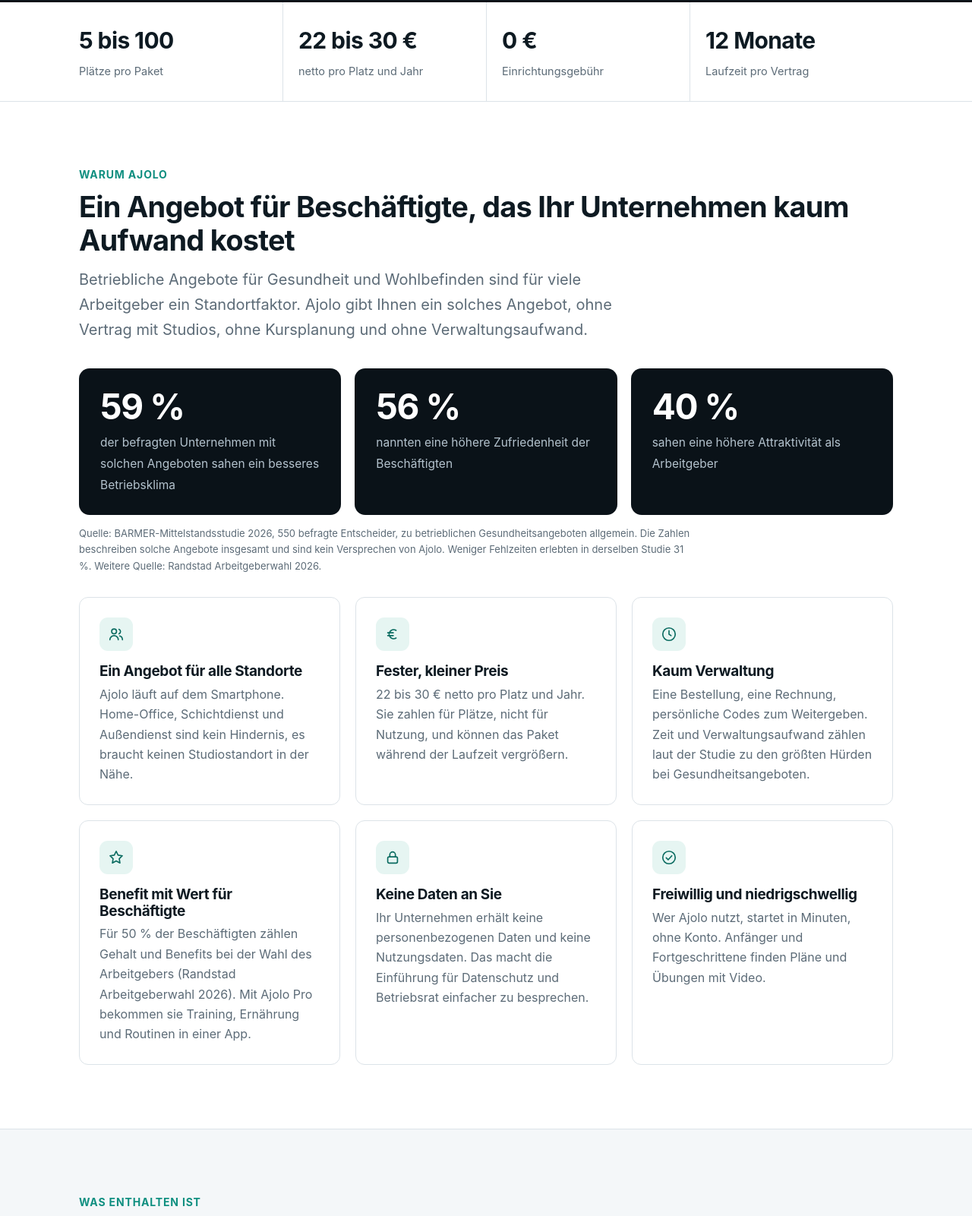
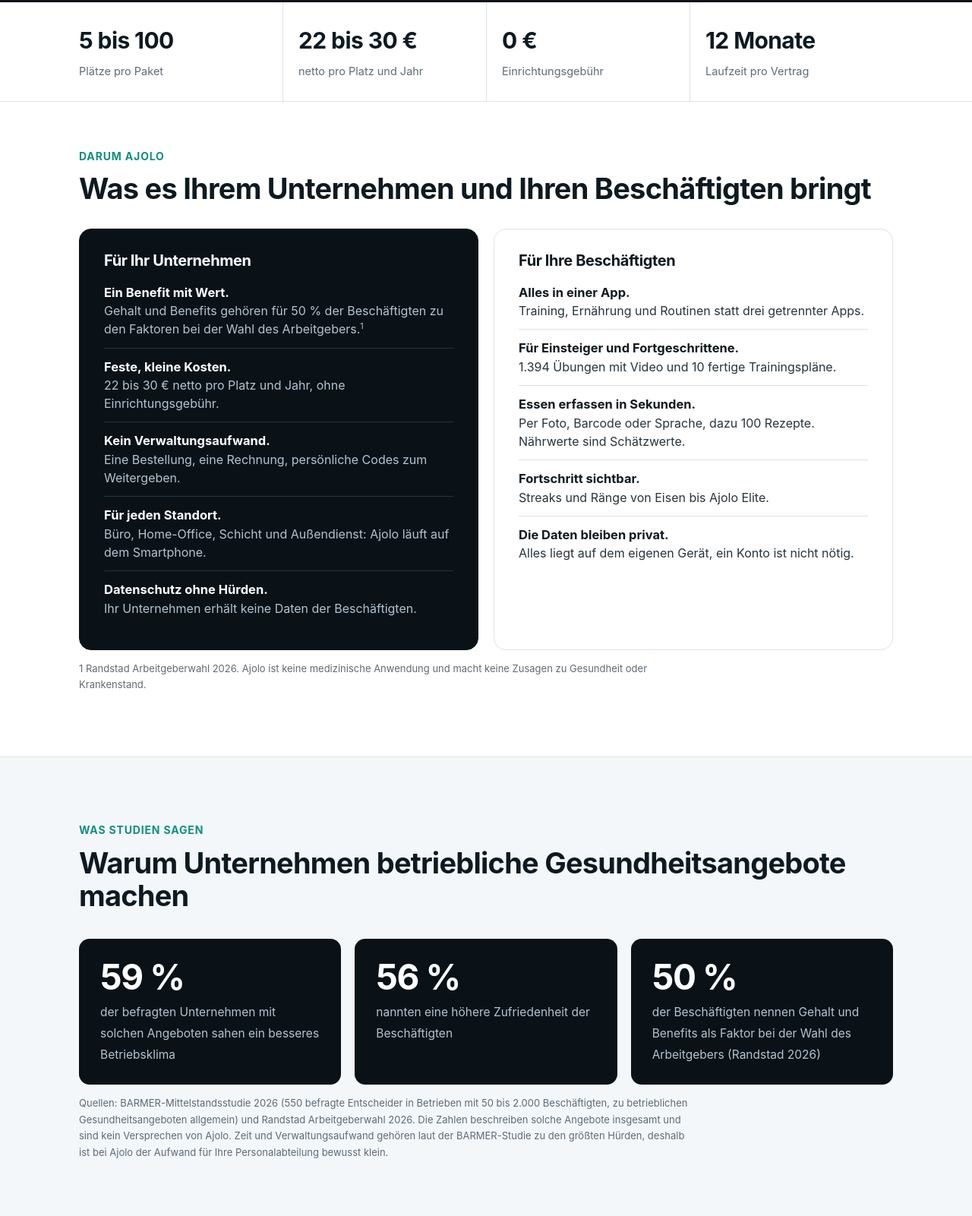
Before and after one commit to ajolo-app/ajolo-firmen, a plain HTML site: page index.html in a window 1280 px wide. Shown: the part 956-2557 px from the top of the page at 76% size. Drawn offline with Linux system fonts and the light colour scheme.

Commit message:
Fakten und Recht abgeglichen: Datenschutz, B2B, Studienquellen, Rangtexte

```diff
--- a/assets/firmen.css
+++ b/assets/firmen.css
@@ -150,3 +150,16 @@ p.src{font-size:13px;color:var(--muted);margin-top:14px;max-width:62em}
 .hero-stage2 .pricecard{left:0;bottom:50px}
 .showcase .cv{width:min(290px,100%)}
 @media(max-width:860px){.hero-stage2 .pricecard{left:2%}}
+.why{padding-top:60px}
+.why-grid{display:grid;grid-template-columns:1fr 1fr;gap:20px;margin-top:30px}
+.why-col{background:#fff;border:1px solid var(--line);border-radius:16px;padding:30px 32px}
+.why-col:first-child{background:var(--dark);border-color:var(--dark);color:#B4C3CE}
+.why-col:first-child h3{color:#fff}.why-col:first-child b{color:#fff}
+.why-col h3{font-size:20px;margin-bottom:14px}
+.why-col ul{list-style:none}.why-col li{padding:12px 0;border-top:1px solid var(--line);font-size:16px;line-height:1.5}
+.why-col:first-child li{border-top-color:#25343F}
+.why-col li:first-child{border-top:0;padding-top:4px}
+.why-col b{color:var(--ink);display:block;font-size:16.5px}
+.why-col sup{font-size:11px}
+@media(max-width:860px){.why-grid{grid-template-columns:1fr}}
+.hero h1{font-size:clamp(32px,4.4vw,50px)}
--- a/index.html
+++ b/index.html
@@ -13,24 +13,33 @@
 </head><body><a class="skip" href="#main">Zum Inhalt</a><header><div class="wrap nav"><a class="brand" href="/"><img src="/assets/ajolo_icon_256.png" width="32" height="32" alt="">Ajolo<span>für Unternehmen</span></a>
 <nav class="links" aria-label="Hauptmenü"><a href="/#ablauf">Ablauf</a><a href="/#preise">Preise</a><a href="/#datenschutz">Datenschutz</a><a href="/#faq">Fragen</a><a href="https://ajolo.de/">Zur App</a></nav><a class="btn" href="mailto:app@ajolo.de?subject=Anfrage%20Ajolo%20f%C3%BCr%20Unternehmen&body=Guten%20Tag%2C%0A%0Awir%20interessieren%20uns%20f%C3%BCr%20Ajolo%20Pro%20f%C3%BCr%20unser%20Team.%0A%0AFirma%3A%0AAnsprechperson%3A%0AGew%C3%BCnschte%20Pl%C3%A4tze%3A%0ATelefon%20%28optional%29%3A%0A%0AViele%20Gr%C3%BC%C3%9Fe">Angebot anfordern</a></div></header><main id="main"><section class="hero"><div class="wrap hero-grid"><div>
 <p class="eyebrow">Ajolo für Unternehmen</p>
-<h1>Ajolo Pro für Ihr Team</h1>
-<p class="lead">Training, Ernährung und Routinen auf dem eigenen Smartphone Ihrer Beschäftigten. Sie kaufen Plätze zum festen Jahrespreis, Ihre Beschäftigten lösen persönliche Codes in der App ein.</p>
+<h1>Ein Benefit für Fitness, Ernährung und Routinen. Ab 1,83 € pro Person und Monat.</h1>
+<p class="lead">Ihre Beschäftigten bekommen Ajolo Pro auf ihr eigenes Smartphone. Sie zahlen einen festen Jahrespreis pro Platz und haben keinen Verwaltungsaufwand.</p>
 <div class="cta-row"><a class="btn" href="mailto:app@ajolo.de?subject=Anfrage%20Ajolo%20f%C3%BCr%20Unternehmen&body=Guten%20Tag%2C%0A%0Awir%20interessieren%20uns%20f%C3%BCr%20Ajolo%20Pro%20f%C3%BCr%20unser%20Team.%0A%0AFirma%3A%0AAnsprechperson%3A%0AGew%C3%BCnschte%20Pl%C3%A4tze%3A%0ATelefon%20%28optional%29%3A%0A%0AViele%20Gr%C3%BC%C3%9Fe">Angebot anfordern</a><a class="btn sec" href="#preise">Preise ansehen</a></div>
 <ul class="checks"><li><svg viewBox="0 0 24 24"><path d="M5 12l5 5L19 7"/></svg>Keine Einrichtungsgebühr</li><li><svg viewBox="0 0 24 24"><path d="M5 12l5 5L19 7"/></svg>Persönliche Codes</li><li><svg viewBox="0 0 24 24"><path d="M5 12l5 5L19 7"/></svg>Keine Daten an den Arbeitgeber</li></ul>
 </div><div class="hero-stage2"><div class="cv"><img src="/assets/canva_1_s.webp?v=4" srcset="/assets/canva_1_s.webp?v=4 520w, /assets/canva_1.webp?v=4 900w" sizes="(max-width:860px) 80vw, 320px" width="900" height="1950" alt="Die Ajolo-App auf drei iPhones: Workout, Ernährung und Routinen"></div><div class="pricecard"><b>ab 1,83 €</b><span>pro Platz und Monat bei 100 Plätzen, netto zuzüglich USt.</span></div></div></div></div></section>
 <div class="kpis"><div class="wrap"><ul><li><b>5 bis 100</b><span>Plätze pro Paket</span></li><li><b>22 bis 30 €</b><span>netto pro Platz und Jahr</span></li><li><b>0 €</b><span>Einrichtungsgebühr</span></li><li><b>12 Monate</b><span>Laufzeit pro Vertrag</span></li></ul></div></div>
 
-<section><div class="wrap"><p class="eyebrow">Warum Ajolo</p><h2>Ein Angebot für Beschäftigte, das Ihr Unternehmen kaum Aufwand kostet</h2><p class="lead">Betriebliche Angebote für Gesundheit und Wohlbefinden sind für viele Arbeitgeber ein Standortfaktor. Ajolo gibt Ihnen ein solches Angebot, ohne Vertrag mit Studios, ohne Kursplanung und ohne Verwaltungsaufwand.</p>
-<div class="stats"><div><b>59 %</b><span>der befragten Unternehmen mit solchen Angeboten sahen ein besseres Betriebsklima</span></div><div><b>56 %</b><span>nannten eine höhere Zufriedenheit der Beschäftigten</span></div><div><b>40 %</b><span>sahen eine höhere Attraktivität als Arbeitgeber</span></div></div>
-<p class="src">Quelle: BARMER-Mittelstandsstudie 2026, 550 befragte Entscheider, zu betrieblichen Gesundheitsangeboten allgemein. Die Zahlen beschreiben solche Angebote insgesamt und sind kein Versprechen von Ajolo. Weniger Fehlzeiten erlebten in derselben Studie 31 %. Weitere Quelle: Randstad Arbeitgeberwahl 2026.</p>
-<div class="cols six"><div class="card"><div class="ico"><svg viewBox="0 0 24 24" aria-hidden="true"><circle cx="9" cy="8" r="3.5"/><path d="M3 20c0-3.5 3-6 6-6s6 2.500 6 6M16 5a3.500 3.500 0 0 1 0 6.500M21 20c0-2.800-1.700-4.800-4-5.500"/></svg></div><h3>Ein Angebot für alle Standorte</h3><p>Ajolo läuft auf dem Smartphone. Home-Office, Schichtdienst und Außendienst sind kein Hindernis, es braucht keinen Studiostandort in der Nähe.</p></div>
-<div class="card"><div class="ico"><svg viewBox="0 0 24 24" aria-hidden="true"><path d="M17 6.5A6.5 6.5 0 1 0 17 17.5M5 10h8M5 14h8"/></svg></div><h3>Fester, kleiner Preis</h3><p>22 bis 30 € netto pro Platz und Jahr. Sie zahlen für Plätze, nicht für Nutzung, und können das Paket während der Laufzeit vergrößern.</p></div>
-<div class="card"><div class="ico"><svg viewBox="0 0 24 24" aria-hidden="true"><circle cx="12" cy="12" r="9"/><path d="M12 7v5l3 2"/></svg></div><h3>Kaum Verwaltung</h3><p>Eine Bestellung, eine Rechnung, persönliche Codes zum Weitergeben. Zeit und Verwaltungsaufwand zählen laut der Studie zu den größten Hürden bei Gesundheitsangeboten.</p></div>
-<div class="card"><div class="ico"><svg viewBox="0 0 24 24" aria-hidden="true"><path d="M12 3l2.700 5.600 6.100.9-4.400 4.300 1 6.100L12 17l-5.400 2.900 1-6.100L3.200 9.500l6.100-.9z"/></svg></div><h3>Benefit mit Wert für Beschäftigte</h3><p>Für 50 % der Beschäftigten zählen Gehalt und Benefits bei der Wahl des Arbeitgebers (Randstad Arbeitgeberwahl 2026). Mit Ajolo Pro bekommen sie Training, Ernährung und Routinen in einer App.</p></div>
-<div class="card"><div class="ico"><svg viewBox="0 0 24 24" aria-hidden="true"><rect x="5" y="11" width="14" height="9" rx="2"/><path d="M8 11V8a4 4 0 0 1 8 0v3"/></svg></div><h3>Keine Daten an Sie</h3><p>Ihr Unternehmen erhält keine personenbezogenen Daten und keine Nutzungsdaten. Das macht die Einführung für Datenschutz und Betriebsrat einfacher zu besprechen.</p></div>
-<div class="card"><div class="ico"><svg viewBox="0 0 24 24" aria-hidden="true"><circle cx="12" cy="12" r="9"/><path d="M8 12.500l2.800 2.800L16 9.500"/></svg></div><h3>Freiwillig und niedrigschwellig</h3><p>Wer Ajolo nutzt, startet in Minuten, ohne Konto. Anfänger und Fortgeschrittene finden Pläne und Übungen mit Video.</p></div></div></div></section>
+<section class="why" id="warum"><div class="wrap"><p class="eyebrow">Darum Ajolo</p><h2>Was es Ihrem Unternehmen und Ihren Beschäftigten bringt</h2>
+<div class="why-grid"><div class="why-col"><h3>Für Ihr Unternehmen</h3><ul>
+<li><b>Ein Benefit mit Wert.</b> Gehalt und Benefits gehören für 50 % der Beschäftigten zu den Faktoren bei der Wahl des Arbeitgebers.<sup>1</sup></li>
+<li><b>Feste, kleine Kosten.</b> 22 bis 30 € netto pro Platz und Jahr, ohne Einrichtungsgebühr.</li>
+<li><b>Kein Verwaltungsaufwand.</b> Eine Bestellung, eine Rechnung, persönliche Codes zum Weitergeben.</li>
+<li><b>Für jeden Standort.</b> Büro, Home-Office, Schicht und Außendienst: Ajolo läuft auf dem Smartphone.</li>
+<li><b>Datenschutz ohne Hürden.</b> Ihr Unternehmen erhält keine Daten der Beschäftigten.</li></ul></div>
+<div class="why-col"><h3>Für Ihre Beschäftigten</h3><ul>
+<li><b>Alles in einer App.</b> Training, Ernährung und Routinen statt drei getrennter Apps.</li>
+<li><b>Für Einsteiger und Fortgeschrittene.</b> 1.394 Übungen mit Video und 10 fertige Trainingspläne.</li>
+<li><b>Essen erfassen in Sekunden.</b> Per Foto, Barcode oder Sprache, dazu 100 Rezepte. Nährwerte sind Schätzwerte.</li>
+<li><b>Fortschritt sichtbar.</b> Streaks und Ränge von Eisen bis Ajolo Elite.</li>
+<li><b>Die Daten bleiben privat.</b> Alles liegt auf dem eigenen Gerät, ein Konto ist nicht nötig.</li></ul></div></div>
+<p class="src">1 Randstad Arbeitgeberwahl 2026. Ajolo ist keine medizinische Anwendung und macht keine Zusagen zu Gesundheit oder Krankenstand.</p></div></section>
 
-<section class="alt"><div class="wrap"><p class="eyebrow">Was enthalten ist</p><h2>Eine App für drei Bereiche</h2><p class="lead">Jeder Platz schaltet Ajolo Pro für eine Person frei. Die App läuft auf iPhone (ab iOS 16) und Android (ab 8.0).</p>
+<section class="alt"><div class="wrap"><p class="eyebrow">Was Studien sagen</p><h2>Warum Unternehmen betriebliche Gesundheitsangebote machen</h2>
+<div class="stats"><div><b>59 %</b><span>der befragten Unternehmen mit solchen Angeboten sahen ein besseres Betriebsklima</span></div><div><b>56 %</b><span>nannten eine höhere Zufriedenheit der Beschäftigten</span></div><div><b>50 %</b><span>der Beschäftigten nennen Gehalt und Benefits als Faktor bei der Wahl des Arbeitgebers (Randstad 2026)</span></div></div>
+<p class="src">Quellen: BARMER-Mittelstandsstudie 2026 (550 befragte Entscheider in Betrieben mit 50 bis 2.000 Beschäftigten, zu betrieblichen Gesundheitsangeboten allgemein) und Randstad Arbeitgeberwahl 2026. Die Zahlen beschreiben solche Angebote insgesamt und sind kein Versprechen von Ajolo. Zeit und Verwaltungsaufwand gehören laut der BARMER-Studie zu den größten Hürden, deshalb ist bei Ajolo der Aufwand für Ihre Personalabteilung bewusst klein.</p></div></section>
+
+<section><div class="wrap"><p class="eyebrow">Was enthalten ist</p><h2>Eine App für drei Bereiche</h2><p class="lead">Jeder Platz schaltet Ajolo Pro für eine Person frei. Die App läuft auf iPhone (ab iOS 16) und Android (ab 8.0).</p>
 <div class="showcase"><figure><div class="cv"><img src="/assets/canva_2_s.webp?v=4" srcset="/assets/canva_2_s.webp?v=4 520w, /assets/canva_2.webp?v=4 900w" sizes="(max-width:860px) 80vw, 320px" width="900" height="1950" alt="Ajolo Gym-Tracker mit laufendem Workout" loading="lazy"></div><figcaption><b>Training</b>1.394 Übungen mit Video, 10 fertige Pläne und ein Plan nach persönlichen Angaben.</figcaption></figure>
 <figure><div class="cv"><img src="/assets/canva_3_s.webp?v=4" srcset="/assets/canva_3_s.webp?v=4 520w, /assets/canva_3.webp?v=4 900w" sizes="(max-width:860px) 80vw, 320px" width="900" height="1950" alt="Ajolo Ernährungs-Tracker mit Kalorien-Scan" loading="lazy"></div><figcaption><b>Ernährung</b>Mahlzeiten, Barcode, Foto und Sprache. Dazu 100 Rezepte und Auswertungen.</figcaption></figure>
 <figure><div class="cv"><img src="/assets/canva_4_s.webp?v=4" srcset="/assets/canva_4_s.webp?v=4 520w, /assets/canva_4.webp?v=4 900w" sizes="(max-width:860px) 80vw, 320px" width="900" height="1950" alt="Ajolo Routinen-Tracker" loading="lazy"></div><figcaption><b>Routinen</b>Gewohnheiten mit Wochenplan, Streaks und Rängen von Eisen bis Ajolo Elite.</figcaption></figure></div>
@@ -43,7 +52,7 @@
 <section class="alt" id="preise"><div class="wrap"><p class="eyebrow">Preise</p><h2>Fünf Pakete, ein fester Preis</h2><p class="lead">Alle Preise gelten netto pro Jahr zuzüglich Umsatzsteuer, ohne Einrichtungsgebühr.</p>
 <div class="pk"><div><h3>5 Plätze</h3><b>150 €</b><small>pro Jahr, netto</small><p>30 € pro Platz und Jahr<br>2,50 € pro Platz und Monat</p></div><div><h3>10 Plätze</h3><b>280 €</b><small>pro Jahr, netto</small><p>28 € pro Platz und Jahr<br>2,33 € pro Platz und Monat</p></div><div><h3>25 Plätze</h3><b>650 €</b><small>pro Jahr, netto</small><p>26 € pro Platz und Jahr<br>2,17 € pro Platz und Monat</p></div><div><h3>50 Plätze</h3><b>1.200 €</b><small>pro Jahr, netto</small><p>24 € pro Platz und Jahr<br>2,00 € pro Platz und Monat</p></div><div><h3>100 Plätze</h3><b>2.200 €</b><small>pro Jahr, netto</small><p>22 € pro Platz und Jahr<br>1,83 € pro Platz und Monat</p></div></div>
 <div class="calc"><div><label for="seats">Wie viele Beschäftigte sollen Ajolo bekommen?</label><input id="seats" type="number" min="1" max="500" value="18" inputmode="numeric"></div><output id="res" aria-live="polite"></output></div>
-<p class="note">Die Laufzeit beträgt 12 Monate ab Bereitstellung der Codes. Eine Rechnung zu Beginn, zahlbar innerhalb von 14 Tagen. Die vollständigen Bedingungen stehen im <a href="/downloads/Ajolo_Firmenvertrag_Muster.pdf">Mustervertrag</a>.</p></div></section>
+<p class="note">Das Angebot richtet sich ausschließlich an Unternehmer (§ 14 BGB). Die Laufzeit beträgt 12 Monate ab Bereitstellung der Codes. Eine Rechnung zu Beginn, zahlbar innerhalb von 14 Tagen. Die vollständigen Bedingungen stehen im <a href="/downloads/Ajolo_Firmenvertrag_Muster.pdf">Mustervertrag</a>.</p></div></section>
 
 <section id="datenschutz"><div class="wrap two"><div><p class="eyebrow">Datenschutz und Freiwilligkeit</p><h2>Ihr Unternehmen erhält keine Daten Ihrer Beschäftigten</h2>
 <p>Ajolo gibt dem Auftraggeber keine personenbezogenen Daten und keine Nutzungsdaten. Ihre Beschäftigten nutzen die App wie jede andere Privatperson, ohne Konto und mit Daten auf dem eigenen Gerät. Die Teilnahme ist freiwillig.</p>
@@ -58,7 +67,7 @@
 <div class="docs"><a href="/downloads/Ajolo_Firmenuebersicht.pdf"><i>PDF</i><b>Firmenübersicht</b><span>Leistungen, Ablauf und Preise auf einen Blick.</span></a><a href="/downloads/Ajolo_Firmenvertrag_Muster.pdf"><i>PDF</i><b>Mustervertrag</b><span>Die Bedingungen vor der Bestellung zum Lesen.</span></a><a href="/datenblatt.html"><i>SEITE</i><b>Datenblatt</b><span>Datenverarbeitung für Datenschutz und Betriebsrat.</span></a></div>
 <p class="note" style="margin-top:22px">Steuerliche Behandlung: Wir geben keine Steuerberatung. Ob und wie die Plätze steuerlich zu behandeln sind, hängt von Ihrem Fall ab, zum Beispiel von der Freigrenze für Sachbezüge nach § 8 Abs. 2 EStG. Klären Sie das mit Ihrer Steuerberatung.</p></div></section>
 <section class="alt" id="faq"><div class="wrap"><p class="eyebrow">Fragen</p><h2>Häufige Fragen</h2><div class="faq">
-<details><summary>Wie viele Beschäftigte machen erfahrungsgemäß mit?</summary><p>Das können wir nicht zusagen. In einer Studie zu Firmenfitness-Plattformen lag die mittlere monatliche Einschreibequote bei rund 15 % (Lier u. a., 2019). Die Teilnahme hängt stark davon ab, wie das Angebot im Unternehmen angekündigt wird. Eine Infoblatt-Vorlage für Ihre Beschäftigten stellen wir bereit.</p></details>
+<details><summary>Wie viele Beschäftigte machen mit?</summary><p>Das können wir nicht zusagen. Die Teilnahme ist freiwillig und hängt stark davon ab, wie Sie das Angebot im Unternehmen ankündigen. Eine Infoblatt-Vorlage für Ihre Beschäftigten stellen wir bereit.</p></details>
 <details><summary>Was kostet das?</summary><p>Je nach Paket 22 bis 30 € netto pro Platz und Jahr. Es gibt keine Einrichtungsgebühr. Sie zahlen für Plätze, nicht für Nutzung.</p></details>
 <details><summary>Wie groß ist der Aufwand für die Personalabteilung?</summary><p>Sie bestellen, erhalten die Codes und geben sie weiter. Eine Vorlage für das Infoblatt an Ihre Beschäftigten stellen wir bereit.</p></details>
 <details><summary>Welche Daten erhalten wir?</summary><p>Keine personenbezogenen Daten und keine Nutzungsdaten Ihrer Beschäftigten. Sie nutzen Ajolo unter der eigenen Datenschutzerklärung der App.</p></details>
@@ -78,5 +87,5 @@ function u(){var n=parseInt(i.value,10);if(!n||n<1){o.innerHTML='<span class="bi
 for(var k=0;k<P.length;k++){if(n<=P[k][0]){var s=P[k][0],p=P[k][1];o.innerHTML='<span class="big">'+p.toLocaleString('de-DE')+' € netto pro Jahr</span><span class="sm">Paket mit '+s+' Plätzen · '+f(p/s/12)+' € pro Platz und Monat'+(n<s?' · '+(s-n)+' Plätze bleiben frei, zum Beispiel für neue Beschäftigte':'')+'</span>';return}}
 o.innerHTML='<span class="big">Individuelles Angebot</span><span class="sm">Für mehr als 100 Plätze erstellen wir ein Angebot nach Absprache.</span>'}
 i.addEventListener('input',u);u()})();
-</script></main><footer><div class="wrap"><ul><li><a href="https://ajolo.de/">Ajolo App</a></li><li><a href="/datenblatt.html">Datenblatt für Datenschutz und Betriebsrat</a></li><li><a href="https://legal.ajolo.de/imprint.html">Impressum</a></li><li><a href="https://legal.ajolo.de/">Datenschutz</a></li><li><a href="https://legal.ajolo.de/terms.html">AGB der App</a></li><li><a href="https://partner.ajolo.de/">Partnerprogramm</a></li></ul>
-<p>Ajolo GmbH i.Gr. · Geschäftsführer Sebastian Kehrls und Markus Kehrls · Yorckstraße 22 · 93049 Regensburg · <a href="mailto:app@ajolo.de">app@ajolo.de</a> · +49 179 4324782<br>Alle Preise netto zuzüglich gesetzlicher Umsatzsteuer. Ajolo ist keine medizinische Anwendung. Apple und App Store sind Marken der Apple Inc. Google Play und Android sind Marken von Google LLC.</p></div></footer></body></html>
+</script></main><footer><div class="wrap"><ul><li><a href="https://ajolo.de/">Ajolo App</a></li><li><a href="/datenblatt.html">Datenblatt für Datenschutz und Betriebsrat</a></li><li><a href="https://legal.ajolo.de/imprint.html">Impressum</a></li><li><a href="https://legal.ajolo.de/partner-datenschutz.html">Datenschutz der Webseiten</a></li><li><a href="https://legal.ajolo.de/">Datenschutz der App</a></li><li><a href="https://legal.ajolo.de/terms.html">AGB der App</a></li><li><a href="https://partner.ajolo.de/">Partnerprogramm</a></li></ul>
+<p>Ajolo GmbH i.Gr. · Geschäftsführer Sebastian Kehrls und Markus Kehrls · Yorckstraße 22 · 93049 Regensburg · <a href="mailto:app@ajolo.de">app@ajolo.de</a> · +49 179 4324782<br>Alle Preise netto zuzüglich gesetzlicher Umsatzsteuer. Das Angebot richtet sich ausschließlich an Unternehmer im Sinne des § 14 BGB. Ajolo ist keine medizinische Anwendung. Apple, iPhone und App Store sind Marken der Apple Inc. Google Play, Android und Gemini sind Marken von Google LLC.</p></div></footer></body></html>
```
Also changed, not shown: 404.html (+2 -2 lines), datenblatt.html (+3 -3 lines).
